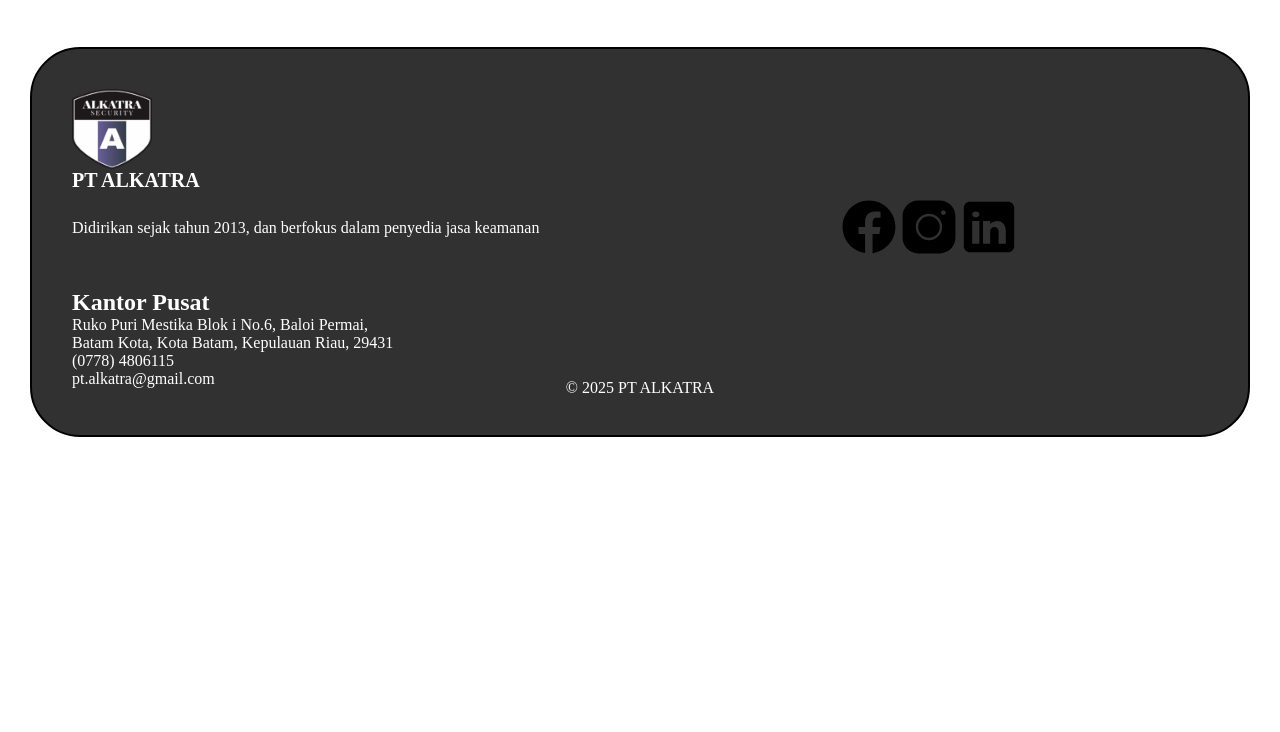
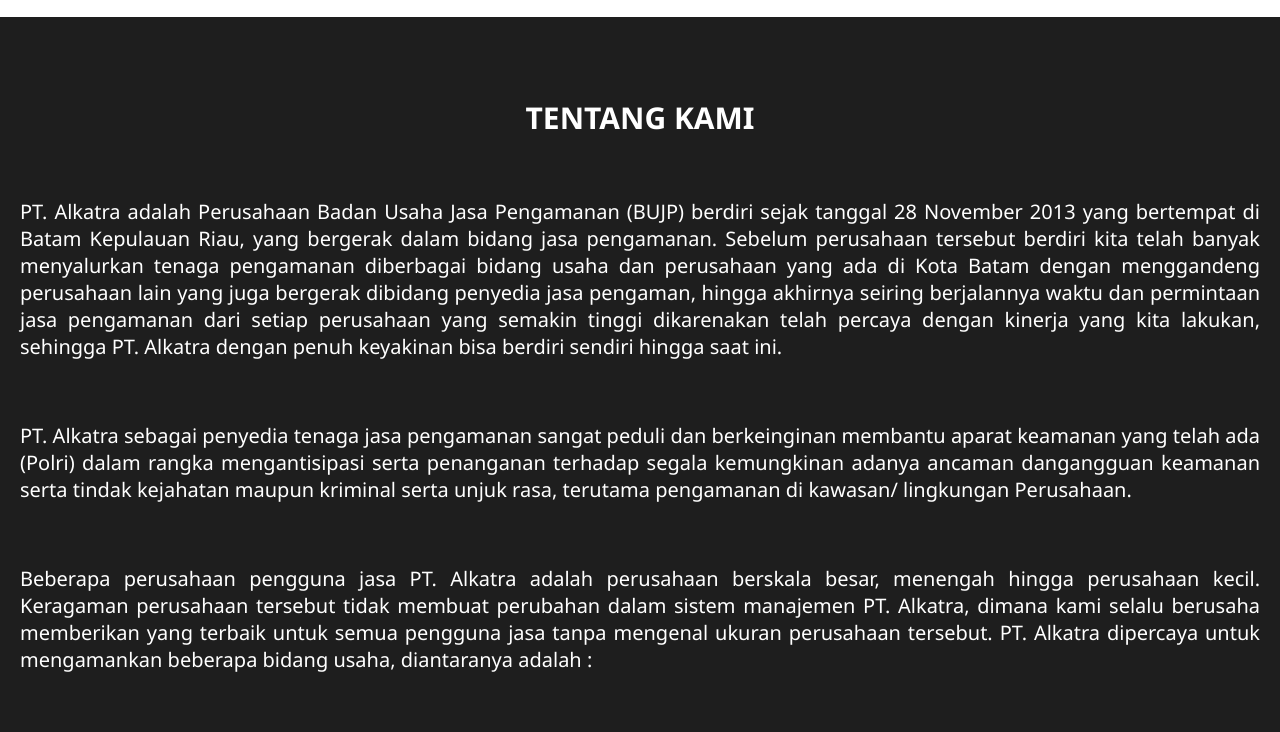
Before and after one commit to kezenu/alkatra, a plain HTML site: page index.html in a window 1280 px wide. Shown: the part 1146-1878 px from the top of the page. Before the commit the page ends 1648 px from the top, so only its background shows below. Drawn offline with Linux system fonts and the light colour scheme.

Commit message:
revisi bagian footer dan penggabungan bagian tenatng. ke index.html

```diff
--- a/assets/css/footer.css
+++ b/assets/css/footer.css
@@ -15,7 +15,7 @@
     margin: 30px;
     display: grid;
     grid-template-columns: 1fr 1fr;
-    grid-template-rows: 200px 100px 20px;
+    grid-template-rows: 1fr 1fr auto;
     grid-template-areas:
         "logoFooter medsosFooter"
         "alamatFooter medsosFooter"
@@ -65,7 +65,10 @@
 }
 
 .copyFooter{
+    padding-bottom: 0;
     grid-area: copyFooter;
+    width: 100%;
+    justify-items: center;
 }
 
 #fbLogo{
--- a/assets/js/script.js
+++ b/assets/js/script.js
@@ -2,6 +2,13 @@
 fetch("components/nav.html")
     .then(response => response.text())
     .then(data => document.getElementById("navbar-container").innerHTML = data);
+
+
+// Mmuat Bagian Tentang
+fetch ("components/tentang.html")
+    .then(response => response.text())
+    .then(data => document.getElementById("tentang").innerHTML = data )
+
 // memuat footer
 fetch("components/footer.html")
     .then(response => response.text())
--- a/components/nav.html
+++ b/components/nav.html
@@ -13,7 +13,7 @@
         </div>
         <ul id="hiden">
             <li><a href="/index.html#layanan">Layanan</a></li>
-            <li><a href="/tentang.html">Tentang</a></li>
+            <li><a href="#tentang">Tentang</a></li>
             <li><a href="#">Dokumentasi</a></li>
             <li><a href="#footer-container">Hubungi Kami</a></li>
             <li><a href="/assets/src/CompanyProfile1.pdf" target="_blank">
--- a/tentang.html
+++ b/components/tentang.html
@@ -9,7 +9,6 @@
     <link rel="shortcut icon" href="/assets/image/favicon-32x32.png" type="image/x-icon">
 </head>
 <body>
-    <nav id="navbar-container"></nav>
     <div id="tentang">
         <div class="tentang1">
             <h1>TENTANG KAMI</h1>
@@ -72,8 +71,6 @@
             </ol>
         </div>
     </div>
-    <footer id="footer-container"></footer>
-
     <script src="/assets/js/script.js"></script>
     <script src="/assets/js/nav.js" defer></script>
 </body>
--- a/index.html
+++ b/index.html
@@ -21,7 +21,6 @@
             <div class="isiHero">
                 <p>PT. ALKATRA , mitra terpercaya dalam penyediaan jasa keamanan profesional. Berdiri sejak tahun 2013, kami telah berkomitmen untuk memberikan layanan keamanan terbaik diberbagai sektor, termasuk perkantoran, perusahaan industri, pusat perbelanjaan, hotel dan fasilitas umum lainnya. </p>
                 <a href="/tentang.html"> <button>pelajar kami</button> </a>
-
             </div>
         </div>
         <div class="heroKanan">
@@ -52,6 +51,7 @@
      </div>
      <!-- end bagian layanan -->
       <!-- start bagian tentang -->
+       <div id="tentang"></div>
       <!-- end bagian tentang -->
     <!-- bagian footer -->
     <footer id="footer-container"></footer>
```
